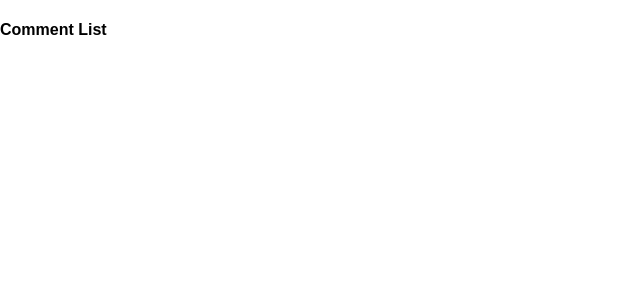
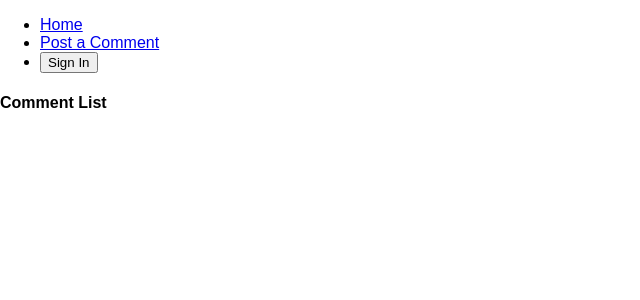
Before and after one commit to bdurb/react-testing, a React (Create React App) app: page / in a window 1280 px wide. Shown: the top 300 px of the page, without its empty margins (0-640 px from the left). Built offline with nearby package versions, Linux system fonts and the light colour scheme.

Commit message:
set up header with button to sign in sign out

```diff
--- a/src/components/App.js
+++ b/src/components/App.js
@@ -1,13 +1,58 @@
-import React from 'react';
-import { Route } from 'react-router-dom';
+import React, { Component } from 'react';
+import { Route, Link } from 'react-router-dom';
+import { connect } from 'react-redux';
 import CommentBox from 'components/CommentBox';
 import CommentList from 'components/CommentList';
+import * as actions from 'actions';
 
-export default () => {
+class App extends Component {
+
+  renderButton = () => {
+    if (this.props.auth) {
+      return (
+        <button onClick={() => this.props.changeAuth(false)}>
+          Sign Out
+        </button>
+      )
+    } else {
+      return (
+        <button onClick={() => this.props.changeAuth(true)}>
+          Sign In
+        </button>
+      )
+    }
+  }
+
+  renderHeader = () => {
+    return (
+      <ul>
+        <li>
+          <Link to='/'>Home</Link>
+        </li>
+        <li>
+          <Link to='/post'>Post a Comment</Link>
+        </li>
+        <li>
+          {this.renderButton()}
+        </li>
+      </ul>
+    )
+  }
+
+
+  render() {
     return (
       <div>
+        {this.renderHeader()}
         <Route path='/post' component={CommentBox} />
         <Route exact path='/' component={CommentList} />
       </div>
     )
   }
+}
+
+const mapStateToProps = (state) => {
+  return { auth: state.auth }
+}
+
+export default connect(mapStateToProps, actions)(App);
```
Lines whose indentation alone changed are shown as unchanged.
